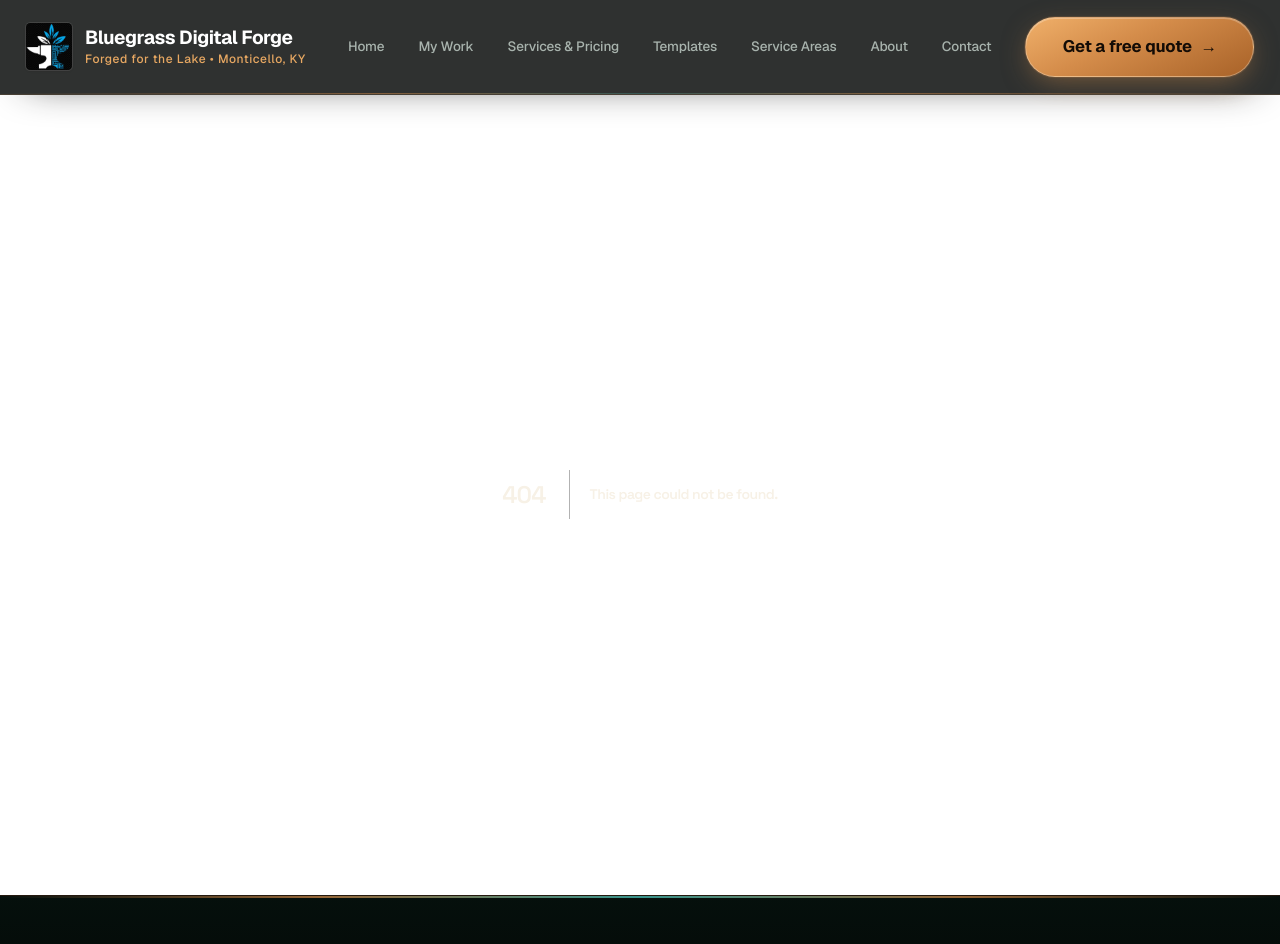
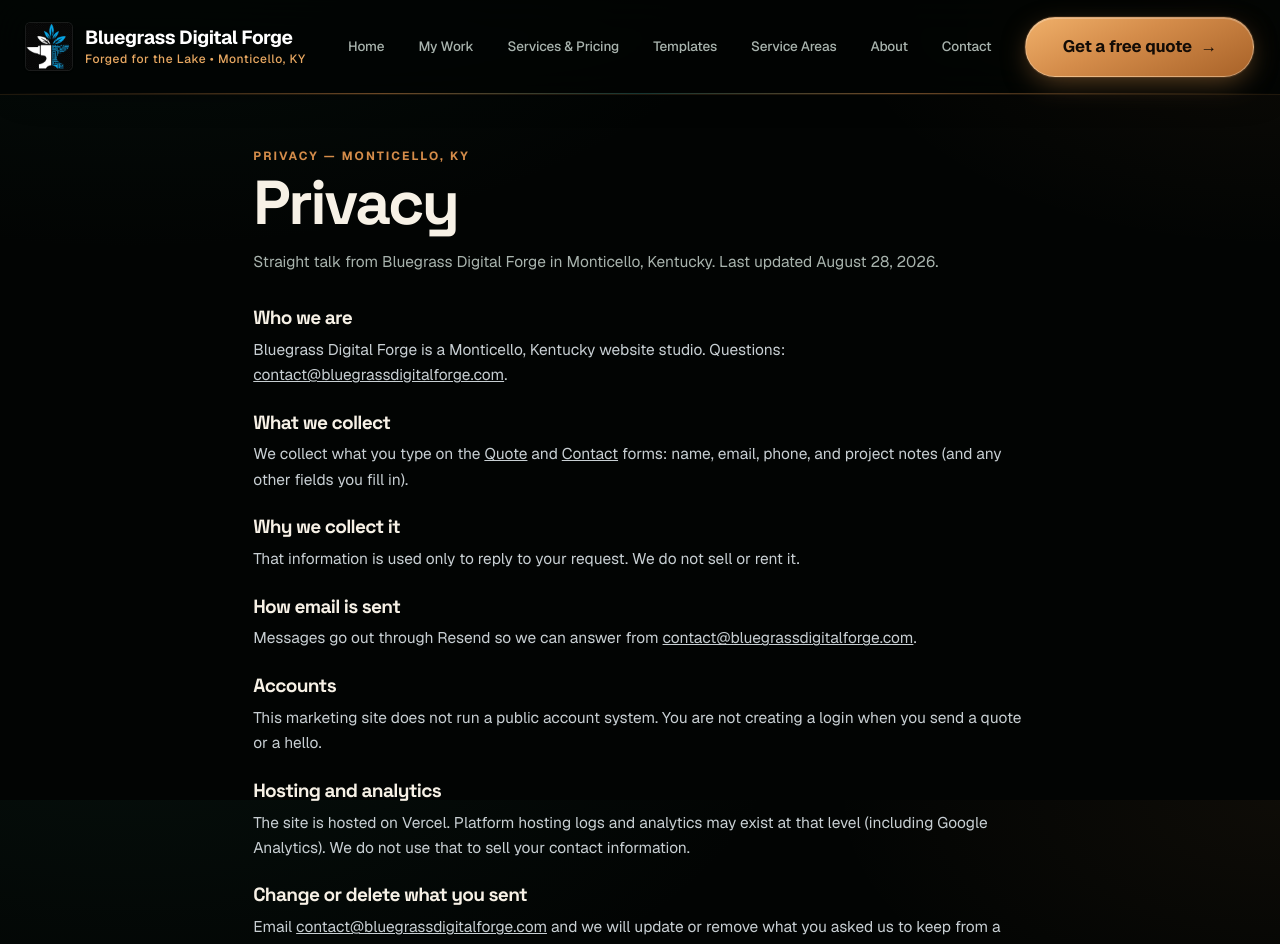
Before and after one commit to muhgits77/bluegrass-digital-forge-g, a Next.js app: page /privacy in a window 1280 px wide. Before the commit this address had no page. Shown: the top 944 px of the page. Built offline with nearby package versions, Linux system fonts and the light colour scheme.

Commit message:
Add privacy and terms pages for quote and contact forms

```diff
--- /dev/null
+++ b/app/privacy/page.tsx
@@ -0,0 +1,139 @@
+import type { Metadata } from "next";
+import Link from "next/link";
+import { CONTACT_EMAIL, canonicalUrl } from "@/lib/constants";
+
+export const metadata: Metadata = {
+  title: "Privacy | Bluegrass Digital Forge",
+  description:
+    "How Bluegrass Digital Forge in Monticello, Kentucky handles information you send on the Quote and Contact forms.",
+  alternates: { canonical: canonicalUrl("/privacy") },
+  robots: { index: true, follow: true },
+  openGraph: {
+    title: "Privacy | Bluegrass Digital Forge",
+    description:
+      "How Bluegrass Digital Forge in Monticello, Kentucky handles information you send on the Quote and Contact forms.",
+    url: canonicalUrl("/privacy"),
+  },
+};
+
+export default function PrivacyPage() {
+  return (
+    <div className="mx-auto max-w-3xl px-5 py-12">
+      <div className="label tracking-[1.6px]">PRIVACY — MONTICELLO, KY</div>
+      <h1 className="section-title tracking-tight mt-1">Privacy</h1>
+      <p className="text-[var(--text-muted)] mt-3 text-[15.5px] leading-relaxed">
+        Straight talk from Bluegrass Digital Forge in Monticello, Kentucky.
+        Last updated August 28, 2026.
+      </p>
+
+      <div className="mt-8 space-y-6 text-[#c8cfd3] text-[15.5px] leading-relaxed">
+        <section>
+          <h2 className="font-semibold text-[var(--text)] text-lg tracking-tight mb-2">
+            Who we are
+          </h2>
+          <p>
+            Bluegrass Digital Forge is a Monticello, Kentucky website studio.
+            Questions:{" "}
+            <a
+              href={`mailto:${CONTACT_EMAIL}`}
+              className="underline hover:text-[var(--gold-light)]"
+            >
+              {CONTACT_EMAIL}
+            </a>
+            .
+          </p>
+        </section>
+
+        <section>
+          <h2 className="font-semibold text-[var(--text)] text-lg tracking-tight mb-2">
+            What we collect
+          </h2>
+          <p>
+            We collect what you type on the{" "}
+            <Link href="/quote" className="underline hover:text-[var(--gold-light)]">
+              Quote
+            </Link>{" "}
+            and{" "}
+            <Link href="/contact" className="underline hover:text-[var(--gold-light)]">
+              Contact
+            </Link>{" "}
+            forms: name, email, phone, and project notes (and any other fields you
+            fill in).
+          </p>
+        </section>
+
+        <section>
+          <h2 className="font-semibold text-[var(--text)] text-lg tracking-tight mb-2">
+            Why we collect it
+          </h2>
+          <p>
+            That information is used only to reply to your request. We do not sell
+            or rent it.
+          </p>
+        </section>
+
+        <section>
+          <h2 className="font-semibold text-[var(--text)] text-lg tracking-tight mb-2">
+            How email is sent
+          </h2>
+          <p>
+            Messages go out through Resend so we can answer from{" "}
+            <a
+              href={`mailto:${CONTACT_EMAIL}`}
+              className="underline hover:text-[var(--gold-light)]"
+            >
+              {CONTACT_EMAIL}
+            </a>
+            .
+          </p>
+        </section>
+
+        <section>
+          <h2 className="font-semibold text-[var(--text)] text-lg tracking-tight mb-2">
+            Accounts
+          </h2>
+          <p>
+            This marketing site does not run a public account system. You are not
+            creating a login when you send a quote or a hello.
+          </p>
+        </section>
+
+        <section>
+          <h2 className="font-semibold text-[var(--text)] text-lg tracking-tight mb-2">
+            Hosting and analytics
+          </h2>
+          <p>
+            The site is hosted on Vercel. Platform hosting logs and analytics may
+            exist at that level (including Google Analytics). We do not use that
+            to sell your contact information.
+          </p>
+        </section>
+
+        <section>
+          <h2 className="font-semibold text-[var(--text)] text-lg tracking-tight mb-2">
+            Change or delete what you sent
+          </h2>
+          <p>
+            Email{" "}
+            <a
+              href={`mailto:${CONTACT_EMAIL}`}
+              className="underline hover:text-[var(--gold-light)]"
+            >
+              {CONTACT_EMAIL}
+            </a>{" "}
+            and we will update or remove what you asked us to keep from a quote or
+            contact message.
+          </p>
+        </section>
+      </div>
+
+      <p className="mt-10 text-[14px] text-[var(--text-muted)]">
+        Also see{" "}
+        <Link href="/terms" className="underline hover:text-[var(--gold-light)]">
+          Terms
+        </Link>
+        .
+      </p>
+    </div>
+  );
+}
--- a/app/sitemap.ts
+++ b/app/sitemap.ts
@@ -25,6 +25,8 @@ export default function sitemap(): MetadataRoute.Sitemap {
     { path: '/quote', priority: 0.85, changeFrequency: 'weekly' as const },
     { path: '/service-areas', priority: 0.85, changeFrequency: 'monthly' as const },
     { path: '/south-carolina', priority: 0.85, changeFrequency: 'monthly' as const },
+    { path: '/privacy', priority: 0.3, changeFrequency: 'yearly' as const },
+    { path: '/terms', priority: 0.3, changeFrequency: 'yearly' as const },
   ];
 
   const demoLandings = getAllDemoLandingSlugs().map((slug) => ({
--- /dev/null
+++ b/app/terms/page.tsx
@@ -0,0 +1,129 @@
+import type { Metadata } from "next";
+import Link from "next/link";
+import { CONTACT_EMAIL, canonicalUrl } from "@/lib/constants";
+
+export const metadata: Metadata = {
+  title: "Terms | Bluegrass Digital Forge",
+  description:
+    "Plain terms for Bluegrass Digital Forge in Monticello, Kentucky — portfolio demos, quotes, and ownership after a paid build.",
+  alternates: { canonical: canonicalUrl("/terms") },
+  robots: { index: true, follow: true },
+  openGraph: {
+    title: "Terms | Bluegrass Digital Forge",
+    description:
+      "Plain terms for Bluegrass Digital Forge in Monticello, Kentucky — portfolio demos, quotes, and ownership after a paid build.",
+    url: canonicalUrl("/terms"),
+  },
+};
+
+export default function TermsPage() {
+  return (
+    <div className="mx-auto max-w-3xl px-5 py-12">
+      <div className="label tracking-[1.6px]">TERMS — MONTICELLO, KY</div>
+      <h1 className="section-title tracking-tight mt-1">Terms</h1>
+      <p className="text-[var(--text-muted)] mt-3 text-[15.5px] leading-relaxed">
+        Short and plain. Bluegrass Digital Forge, Monticello, Kentucky. Last
+        updated August 28, 2026.
+      </p>
+
+      <div className="mt-8 space-y-6 text-[#c8cfd3] text-[15.5px] leading-relaxed">
+        <section>
+          <h2 className="font-semibold text-[var(--text)] text-lg tracking-tight mb-2">
+            Portfolio demos
+          </h2>
+          <p>
+            Demos on this site are fictional examples built by Bluegrass Digital
+            Forge unless a page clearly marks a live local project — today that
+            includes{" "}
+            <a
+              href="https://monticelloeatsandfinds.com"
+              className="underline hover:text-[var(--gold-light)]"
+              rel="noopener noreferrer"
+            >
+              Monticello Eats & Finds
+            </a>
+            . Do not copy a demo and present it as your own client work.
+          </p>
+        </section>
+
+        <section>
+          <h2 className="font-semibold text-[var(--text)] text-lg tracking-tight mb-2">
+            Quotes are not contracts
+          </h2>
+          <p>
+            Sending a{" "}
+            <Link href="/quote" className="underline hover:text-[var(--gold-light)]">
+              quote request
+            </Link>{" "}
+            is not a contract. Work starts only after both sides agree in writing.
+          </p>
+        </section>
+
+        <section>
+          <h2 className="font-semibold text-[var(--text)] text-lg tracking-tight mb-2">
+            Ownership after a paid build
+          </h2>
+          <p>
+            After a paid custom build, you own the code for that project as
+            described on{" "}
+            <Link href="/services" className="underline hover:text-[var(--gold-light)]">
+              Services
+            </Link>
+            .
+          </p>
+        </section>
+
+        <section>
+          <h2 className="font-semibold text-[var(--text)] text-lg tracking-tight mb-2">
+            Templates
+          </h2>
+          <p>
+            Templates sold separately follow the listing terms on{" "}
+            <a
+              href="https://bluegrasstemplates.com"
+              className="underline hover:text-[var(--gold-light)]"
+              rel="noopener noreferrer"
+            >
+              bluegrasstemplates.com
+            </a>
+            .
+          </p>
+        </section>
+
+        <section>
+          <h2 className="font-semibold text-[var(--text)] text-lg tracking-tight mb-2">
+            As-is, Kentucky law
+          </h2>
+          <p>
+            This marketing site is provided as-is. These terms are governed by the
+            laws of the Commonwealth of Kentucky.
+          </p>
+        </section>
+
+        <section>
+          <h2 className="font-semibold text-[var(--text)] text-lg tracking-tight mb-2">
+            Questions
+          </h2>
+          <p>
+            Email{" "}
+            <a
+              href={`mailto:${CONTACT_EMAIL}`}
+              className="underline hover:text-[var(--gold-light)]"
+            >
+              {CONTACT_EMAIL}
+            </a>
+            .
+          </p>
+        </section>
+      </div>
+
+      <p className="mt-10 text-[14px] text-[var(--text-muted)]">
+        Also see{" "}
+        <Link href="/privacy" className="underline hover:text-[var(--gold-light)]">
+          Privacy
+        </Link>
+        .
+      </p>
+    </div>
+  );
+}
--- a/components/Footer.tsx
+++ b/components/Footer.tsx
@@ -200,6 +200,14 @@ export default function Footer() {
           <div>
             © {new Date().getFullYear()} Bluegrass Digital Forge · Forged in
             Monticello, Kentucky
+            {" · "}
+            <Link href="/privacy" className="footer-link underline underline-offset-2">
+              Privacy
+            </Link>
+            {" · "}
+            <Link href="/terms" className="footer-link underline underline-offset-2">
+              Terms
+            </Link>
           </div>
           <div className="flex items-center gap-2 flex-wrap">
             Independently owned · No agency middlemen ·{" "}
```
